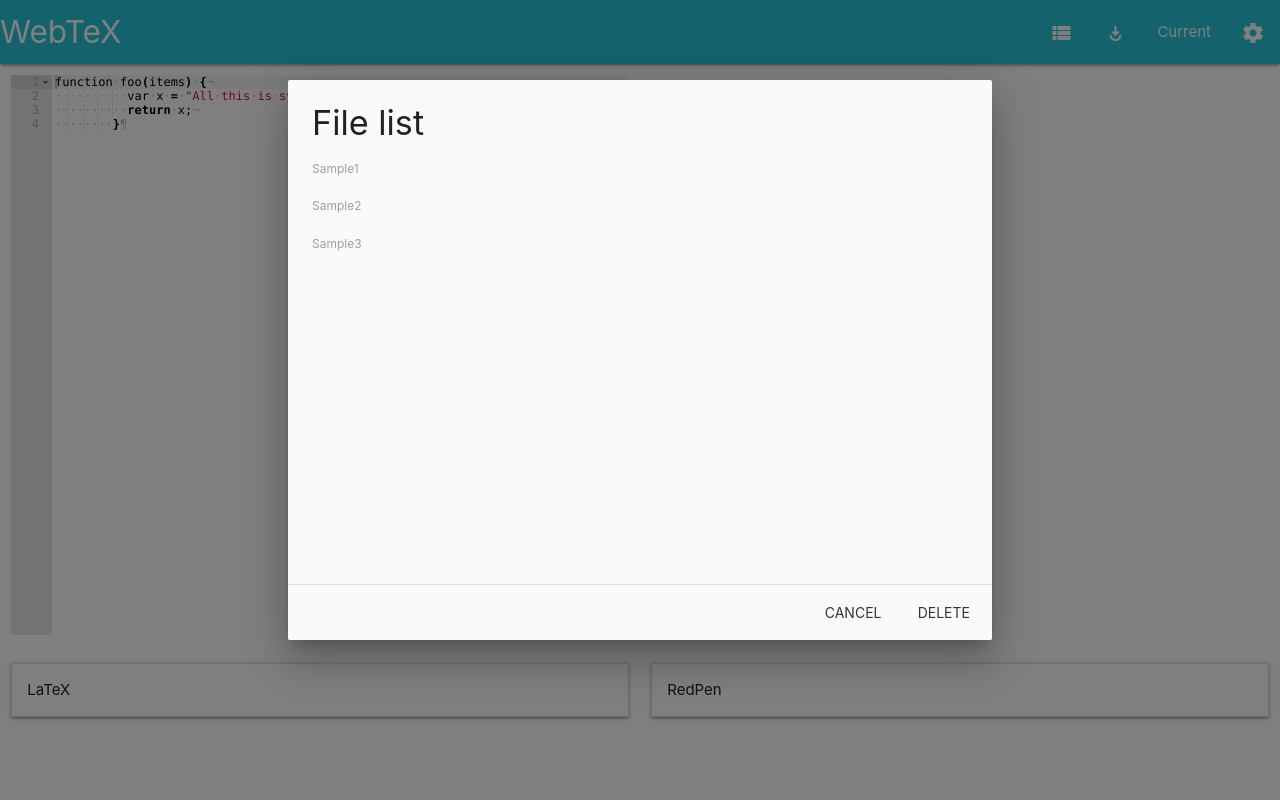
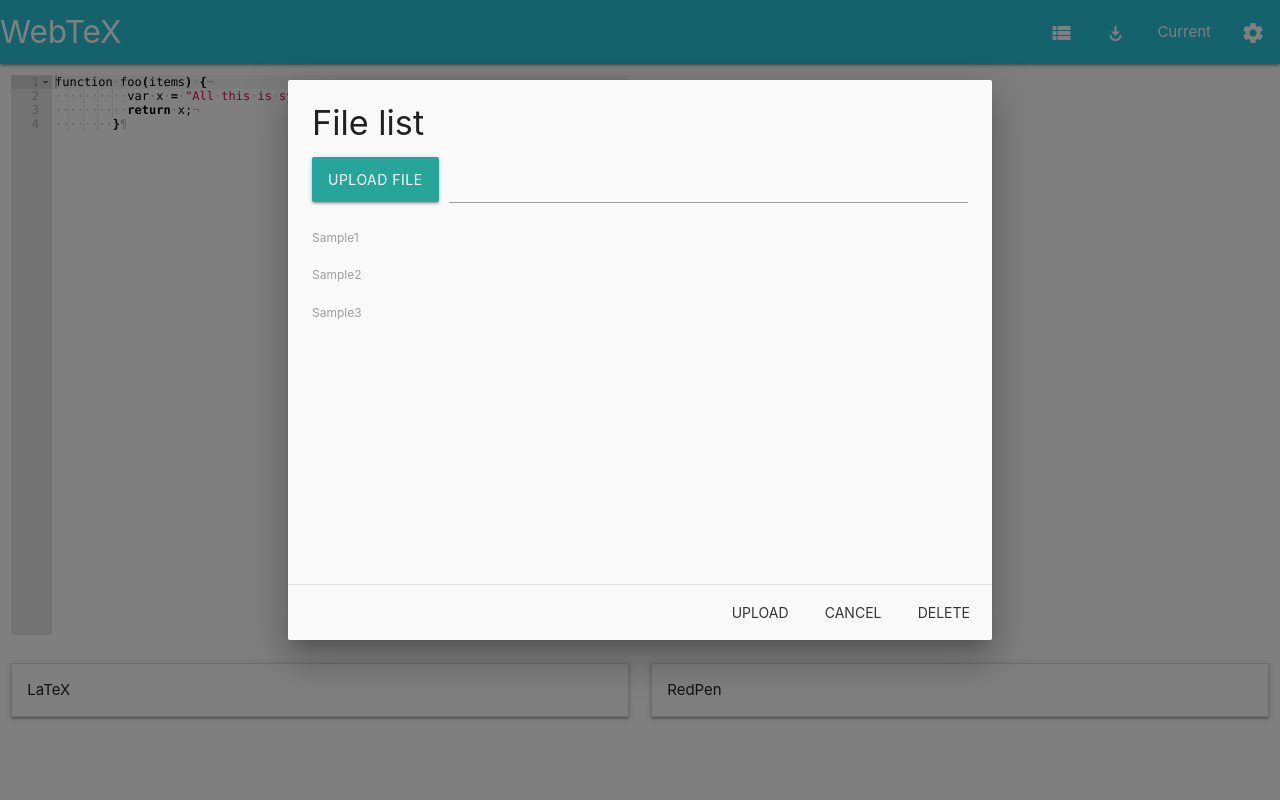
Before and after one commit to arkenous/webtex, a Django app: page / in a window 1280 px wide, after a click on "view_list". Run offline with Django 3.2, Linux system fonts and the light colour scheme; the visitor is signed in with stand-in values (Sample User, id 1); some libraries are stand-ins or nearby versions.

Commit message:
Implement uploading file form

```diff
--- a/editor/templates/index.jinja
+++ b/editor/templates/index.jinja
@@ -135,6 +135,19 @@
   <div id="file_list_fixed_footer_modal" class="modal modal-fixed-footer">
     <div class="modal-content">
       <h4>File list</h4>
+      <!-- Upload file -->
+      <form id="upload_file_form" method="POST" enctype="multipart/form-data">
+        <div class="file-field input-field">
+          <div class="btn">
+            <span>Upload File</span>
+            <input type="file">
+          </div>
+          <div class="file-path-wrapper">
+            <input class="file-path validate" type="text">
+          </div>
+        </div>
+      </form>
+      <!-- File list -->
       <form>
         <p>
           <input type="checkbox" class="checkbox_file_list_item" id="file_list_item_1"/>
@@ -151,10 +164,12 @@
       </form>
     </div>
     <div class="modal-footer">
+      <a id="upload_file" href="#!" class="modal-action modal-close waves-effect waves-light btn-flat">Upload</a>
       <a href="#!" class="modal-action modal-close waves-effect waves-light btn-flat">Cancel</a>
-      <a href="#!" class="modal-action modal-close waves-effect waves-red btn-flat">Delete</a>
+      <a id="delete_file" href="#!" class="modal-action modal-close waves-effect waves-red btn-flat">Delete</a>
     </div>
   </div>
+
   <script type="text/javascript">$(document).ready(function() {$('.modal').modal();})</script>
 
   <script type="text/javascript">
```
